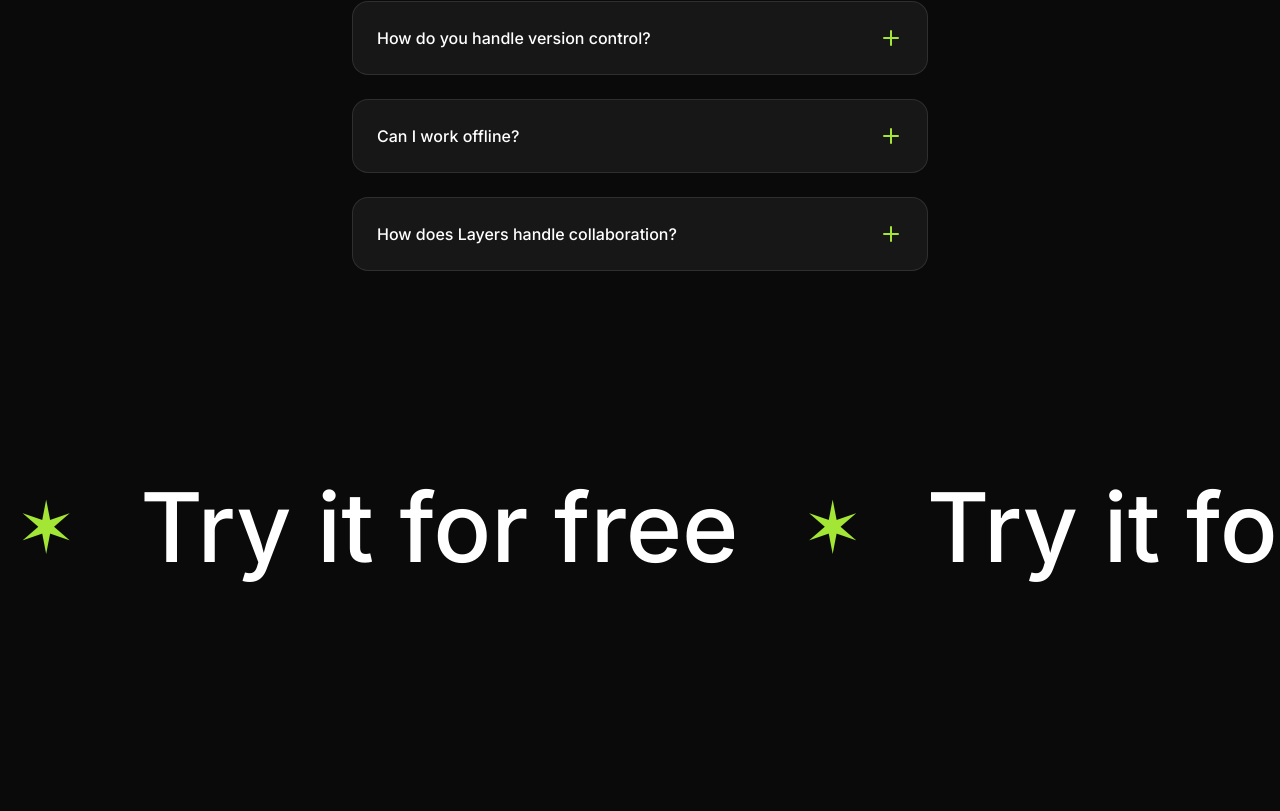
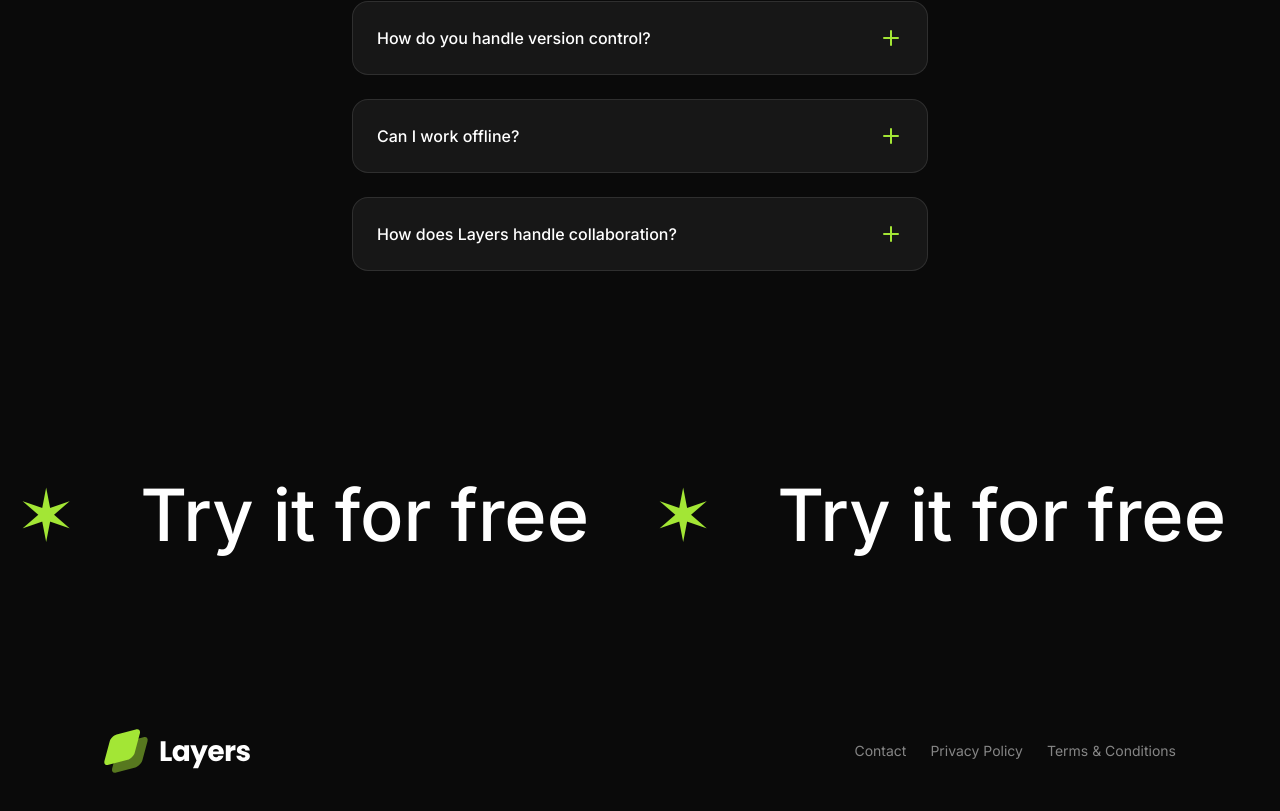
Before and after one commit to ArthurFialho/ui-saas, a Next.js app: page / in a window 1280 px wide. Shown: the part 4613-5424 px from the top of the page. Before the commit the page ends 5300 px from the top, so only its background shows below. Built offline with nearby package versions, Linux system fonts and the light colour scheme.

Commit message:
hotfix:update Footer and CTA sections

```diff
--- a/src/app/page.tsx
+++ b/src/app/page.tsx
@@ -6,6 +6,7 @@
 import Integrations from "@/sections/Integrations";
 import Faqs from "@/sections/Faqs";
 import CallToAction from "@/sections/CallToAction";
+import Footer from "@/sections/Footer";
 
 export default function Home() {
     return (
@@ -18,6 +19,7 @@
             <Integrations />
             <Faqs />
             <CallToAction />
+            <Footer />
         </>
     );
 }
--- a/src/sections/CallToAction.tsx
+++ b/src/sections/CallToAction.tsx
@@ -2,12 +2,10 @@
     return (
         <section className="py-24">
             <div className="overflow-x-clip p-4 flex">
-                <div className="flex flex-none gap-16 text-7xl md:text-8xl font-medium">
+                <div className="flex flex-none gap-16 text-7xl font-medium">
                     {Array.from({ length: 10 }).map((_, i) => (
                         <div key={i} className="flex items-center gap-16">
-                            <span className="text-lime-400 text-7xl">
-                                &#10038;
-                            </span>
+                            <span className="text-lime-400">&#10038;</span>
                             <span>Try it for free</span>
                         </div>
                     ))}
--- a/src/sections/Footer.tsx
+++ b/src/sections/Footer.tsx
@@ -1,3 +1,6 @@
+import Image from "next/image";
+import logoImage from "@/assets/images/logo.svg";
+
 const footerLinks = [
     { href: "#", label: "Contact" },
     { href: "#", label: "Privacy Policy" },
@@ -5,5 +8,28 @@
 ];
 
 export default function Footer() {
-    return <div>Footer</div>;
+    return (
+        <section className="py-16">
+            <div className="container">
+                <div className="flex flex-col md:flex-row items-center md:justify-between gap-6">
+                    <div>
+                        <Image src={logoImage} alt="Layers logo" />
+                    </div>
+                    <div>
+                        <nav className="flex gap-6">
+                            {footerLinks.map((link) => (
+                                <a
+                                    key={link.label}
+                                    className="text-white/50 text-sm hover:text-lime-400 transition-all duration-300 hover:animate-pulse hover:drop-shadow-[0_0_15px_#a3e635] transform hover:scale-110"
+                                    href={link.href}
+                                >
+                                    {link.label}
+                                </a>
+                            ))}
+                        </nav>
+                    </div>
+                </div>
+            </div>
+        </section>
+    );
 }
```
